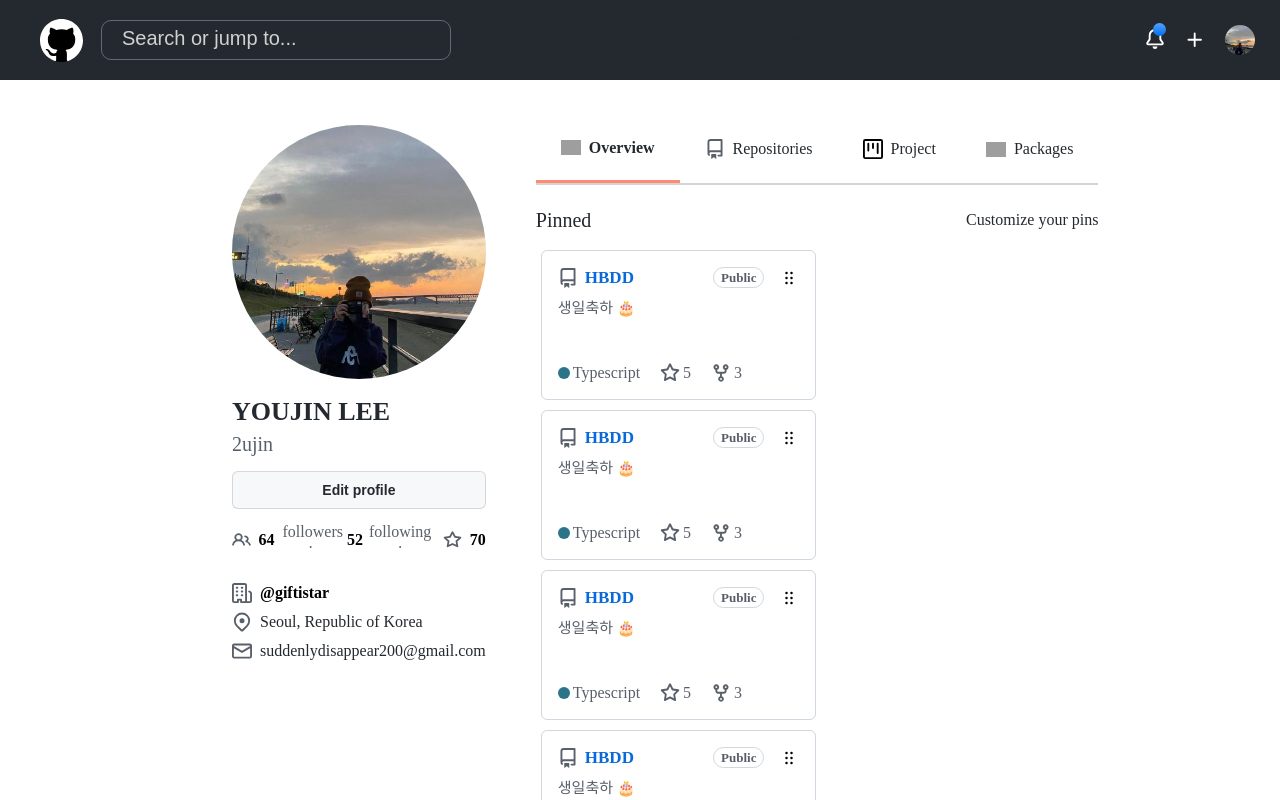
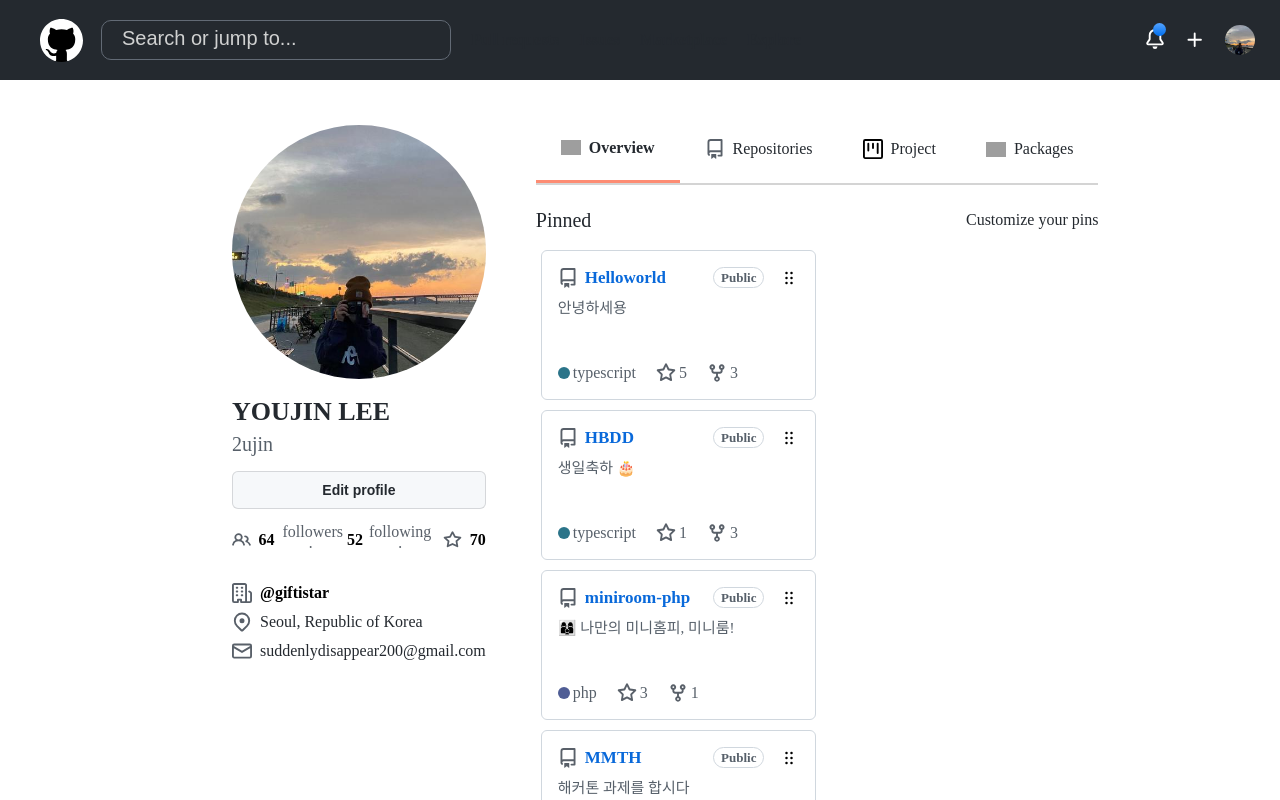
Before and after one commit to 2ujin/MirimHackathon-Frontend, a React (Create React App) app: page / in a window 1280 px wide. Shown: the top 800 px of the page. Built offline with nearby package versions, Linux system fonts and the light colour scheme; grey boxes are pictures that could not be loaded.

Commit message:
feat: 저장소 부분 끝

```diff
--- a/src/components/Repo/CardItem.tsx
+++ b/src/components/Repo/CardItem.tsx
@@ -62,7 +62,7 @@
   border-radius: 50%;
   width: 12px;
   height: 12px;
-  background-color: #2b7489;
+  background-color: ${(props) => props.color};
 `;
 
 const Text = styled.span`
@@ -75,34 +75,47 @@
   margin-right: 20px;
 `;
 
-function CardItem() {
+export interface IRepo {
+  repo?: {
+    repo_idx: number;
+    repo_name: string;
+    repo_desc: string;
+    repo_lang_color: string;
+    repo_lang: string;
+    repo_stars: number;
+    repo_forked: number;
+  };
+}
+
+function CardItem({ repo }: IRepo) {
+  console.log(repo);
   return (
     <Wrapper>
       <TopWrapper>
         <CardTop>
           <div>
             <Icon src={`${process.env.PUBLIC_URL}/assets/icon/repo.svg`} />
-            <Title>HBDD</Title>
+            <Title>{repo?.repo_name}</Title>
           </div>
           <div>
             <Badge>Public</Badge>
             <Icon src={`${process.env.PUBLIC_URL}/assets/icon/grabbee.svg`} />
           </div>
         </CardTop>
-        <CardDesc>생일축하 🎂</CardDesc>
+        <CardDesc>{repo?.repo_desc}</CardDesc>
       </TopWrapper>
       <CardBottom>
         <Wrap>
-          <LangColor />
-          <Text>Typescript</Text>
+          <LangColor color={repo?.repo_lang_color} />
+          <Text>{repo?.repo_lang}</Text>
         </Wrap>
         <Wrap>
           <Icon src={`${process.env.PUBLIC_URL}/assets/icon/star.svg`} />
-          <Text>5</Text>
+          <Text>{repo?.repo_stars}</Text>
         </Wrap>
         <Wrap>
           <Icon src={`${process.env.PUBLIC_URL}/assets/icon/fork.svg`} />
-          <Text>3</Text>
+          <Text>{repo?.repo_forked}</Text>
         </Wrap>
       </CardBottom>
     </Wrapper>
--- a/src/components/Repo/Repo.tsx
+++ b/src/components/Repo/Repo.tsx
@@ -1,5 +1,5 @@
 import styled from "styled-components";
-import CardItem from "./CardItem";
+import CardItem, { IRepo } from "./CardItem";
 import Tap from "./Tap";
 
 const Wrapper = styled.div`
@@ -26,6 +26,67 @@
 `;
 
 function Repo() {
+  // 임시데이터
+  let repo_list = [
+    {
+      repo_idx: 1,
+      repo_name: "Helloworld",
+      repo_desc: "안녕하세용",
+      repo_lang_color: "#2b7489",
+      repo_lang: "typescript",
+      repo_stars: 5,
+      repo_forked: 3,
+    },
+    {
+      repo_idx: 2,
+      repo_name: "HBDD",
+      repo_desc: "생일축하 🎂",
+      repo_lang_color: "#2b7489",
+      repo_lang: "typescript",
+      repo_stars: 1,
+      repo_forked: 3,
+    },
+    {
+      repo_idx: 3,
+      repo_name: "miniroom-php",
+      repo_desc: "👩‍👩‍👦 나만의 미니홈피, 미니룸!",
+      repo_lang_color: "#4f5d95",
+      repo_lang: "php",
+      repo_stars: 3,
+      repo_forked: 1,
+    },
+
+    {
+      repo_idx: 4,
+      repo_name: "MMTH",
+      repo_desc: "해커톤 과제를 합시다",
+      repo_lang_color: "#f1e05a",
+      repo_lang: "javascript",
+      repo_stars: 3,
+      repo_forked: 1,
+    },
+
+    {
+      repo_idx: 5,
+      repo_name: "Frontend-example",
+      repo_desc: "프론트엔드 과제 연습하깅",
+      repo_lang_color: "#2b7489",
+      repo_lang: "typescript",
+      repo_stars: 1,
+      repo_forked: 2,
+    },
+
+    {
+      repo_idx: 6,
+      repo_name: "HBDD",
+      repo_desc: "생일축하 🎂",
+      repo_lang_color: "#e34c25",
+      repo_lang: "html",
+      repo_stars: 5,
+      repo_forked: 3,
+    },
+  ];
+
   return (
     <Wrapper>
       <Tap />
@@ -34,12 +95,9 @@
         <span>Customize your pins</span>
       </RepoTop>
       <RepoWrapper>
-        <CardItem />
-        <CardItem />
-        <CardItem />
-        <CardItem />
-        <CardItem />
-        <CardItem />
+        {repo_list?.map((repo: any) => (
+          <CardItem repo={repo} />
+        ))}
       </RepoWrapper>
     </Wrapper>
   );
```
